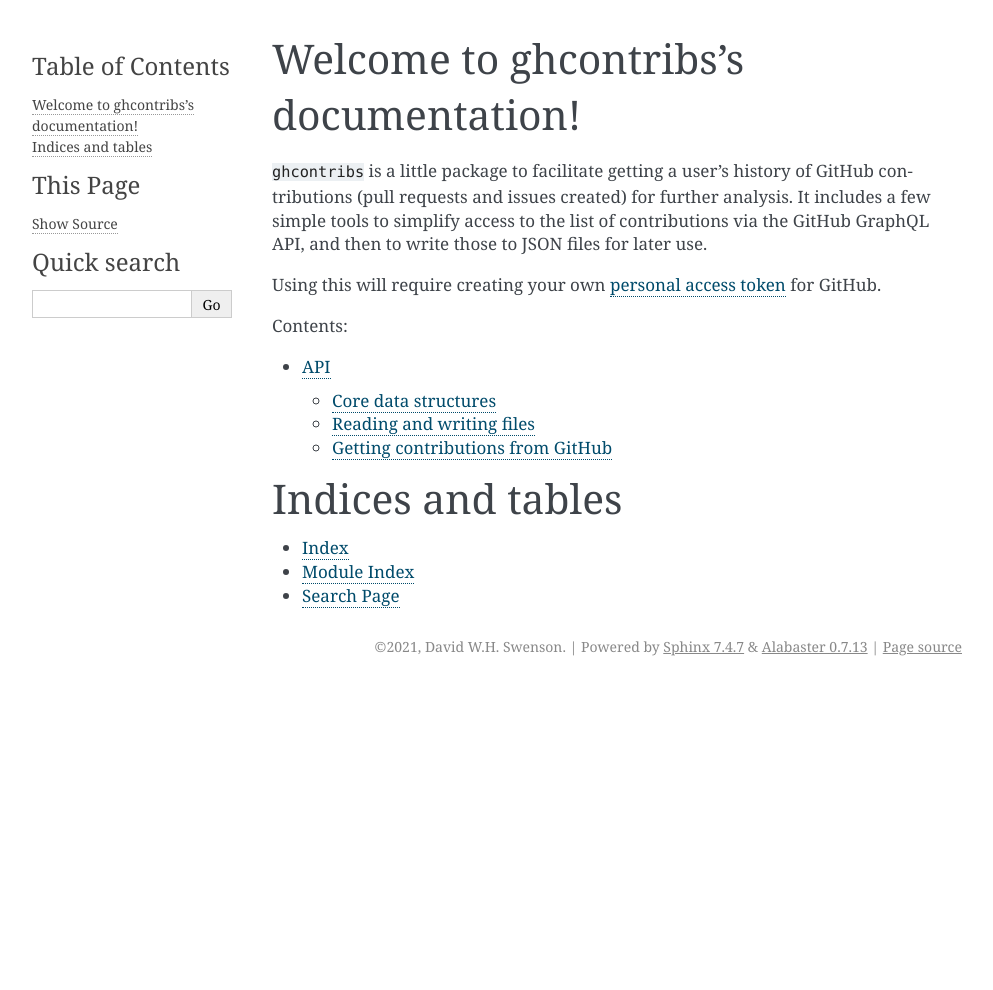
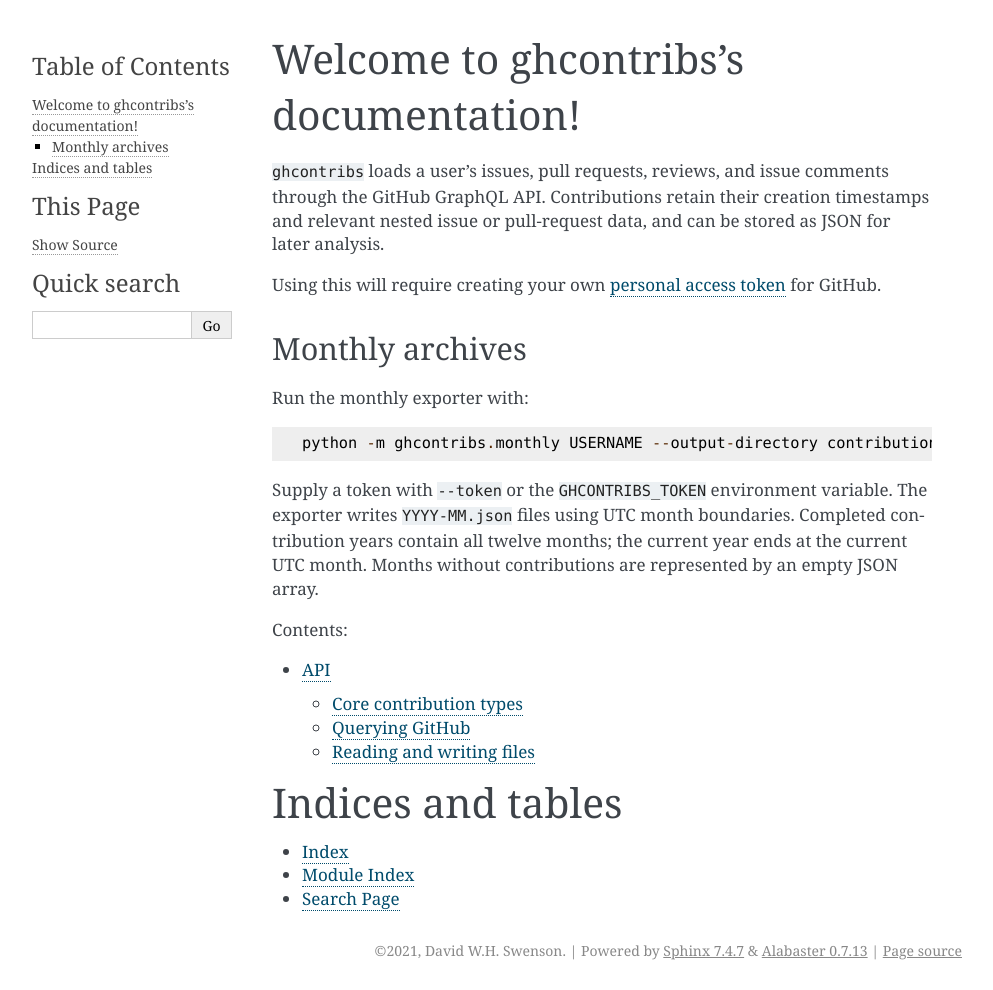
Before and after one commit to dwhswenson/ghcontribs, a Sphinx documentation site: the page built from docs/index.rst, in a window 1280 px wide. Shown: the whole page, without its empty margins (148-1141 px from the left). Built offline with Sphinx 7.4.7, drawn with Linux system fonts in a browser that asks for light colours; before the commit the page ends 900 px from its top, so only the background shows below that.

Commit message:
Harden and document the monthly command
Assisted-by: Codex.app:GPT-5.6-Sol-Medium (unreviewed)

```diff
--- a/docs/api/index.rst
+++ b/docs/api/index.rst
@@ -1,17 +1,29 @@
 API
 ===
 
+Core contribution types
+-----------------------
+
 .. currentmodule:: ghcontribs
-
-Core data structures
---------------------
 
 .. autosummary::
    :toctree: generated
 
-   GitHubContrib
-   ContribType
-   contrib.ContribTypeInfo
+   Contribution
+   Issue
+   PullRequest
+   Review
+   Comment
+
+Querying GitHub
+---------------
+
+.. autosummary::
+   :toctree: generated
+
+   get_contributions
+   get_comments
+   get_monthly_contribs
 
 Reading and writing files
 -------------------------
@@ -22,11 +34,3 @@ Reading and writing files
    write_json_file
    load_json_file
    write_all_contrib_files
-
-Getting contributions from GitHub
----------------------------------
-
-.. autosummary::
-   :toctree: generated
-
-   get_monthly_contribs
--- a/docs/index.rst
+++ b/docs/index.rst
@@ -6,15 +6,27 @@
 Welcome to ghcontribs's documentation!
 ======================================
 
-``ghcontribs`` is a little package to facilitate getting a user's history of
-GitHub contributions (pull requests and issues created) for further
-analysis. It includes a few simple tools to simplify access to the list of
-contributions via the GitHub GraphQL API, and then to write those to JSON
-files for later use.
+``ghcontribs`` loads a user's issues, pull requests, reviews, and issue
+comments through the GitHub GraphQL API. Contributions retain their creation
+timestamps and relevant nested issue or pull-request data, and can be stored
+as JSON for later analysis.
 
 Using this will require creating your own `personal access token
 <https://docs.github.com/en/authentication/keeping-your-account-and-data-secure/creating-a-personal-access-token>`_
 for GitHub.
+
+Monthly archives
+----------------
+
+Run the monthly exporter with::
+
+   python -m ghcontribs.monthly USERNAME --output-directory contributions
+
+Supply a token with ``--token`` or the ``GHCONTRIBS_TOKEN`` environment
+variable. The exporter writes ``YYYY-MM.json`` files using UTC month
+boundaries. Completed contribution years contain all twelve months; the
+current year ends at the current UTC month. Months without contributions are
+represented by an empty JSON array.
 
 .. toctree::
    :maxdepth: 2
```
Also changed, not shown: README.md (+12 -0 lines), 2 other files.
